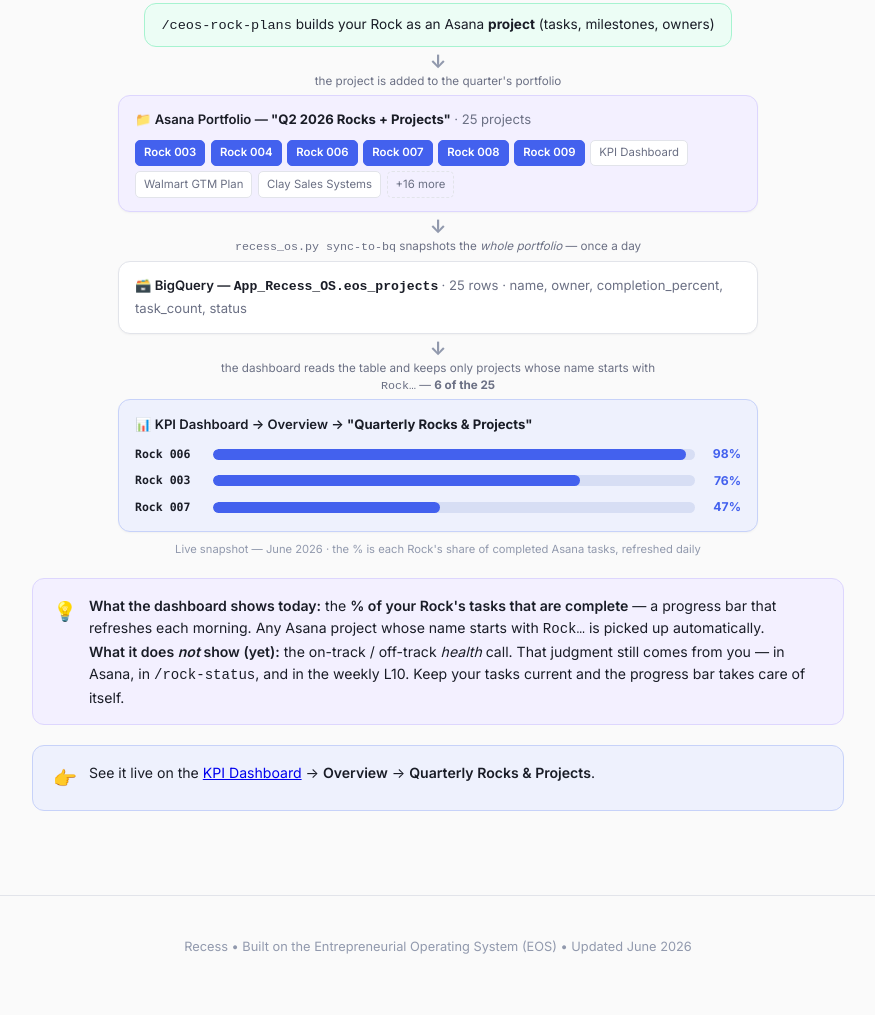
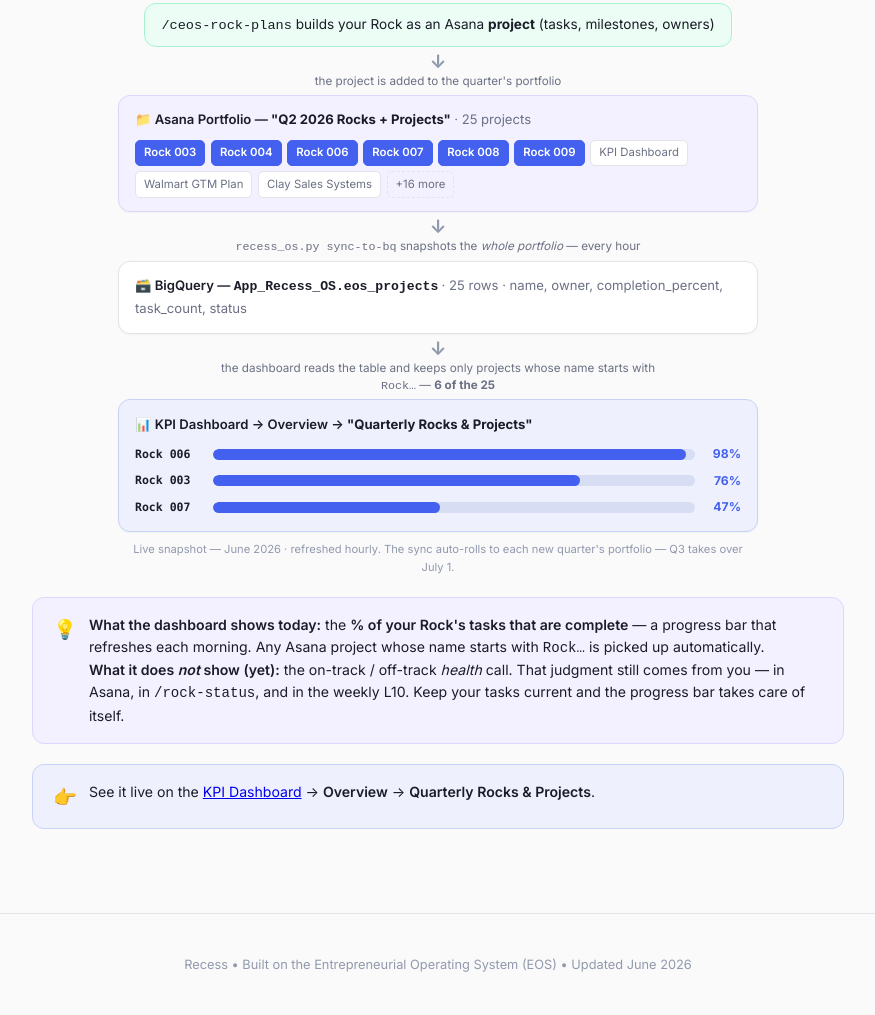
Before and after one commit to deucethevenow/recess-eos, a plain HTML site: page index.html in a window 1280 px wide. Shown: the part 8470-9485 px from the top of the page, without its empty margins (202-1077 px from the left). Drawn offline with Linux system fonts and the light colour scheme.

Commit message:
docs(eos-guide): sync-map is hourly (not daily) + note the portfolio auto-rolls each quarter
Corrects the sync cadence (the daily-sync-to-bq job is triggered hourly) and
adds that the sync auto-rolls to each new quarter's portfolio (Q3 takes over
July 1) — now that a resolver keeps RECESS_PROJECTS_PORTFOLIO_GID pointed at
the current quarter automatically.

Co-Authored-By: Claude Opus 4.8 (1M context) <noreply@anthropic.com>

```diff
--- a/index.html
+++ b/index.html
@@ -1240,7 +1240,7 @@
         </div>
       </div>
 
-      <div class="sync-down"><span><code>recess_os.py sync-to-bq</code> snapshots the <em>whole portfolio</em> &mdash; once a day</span></div>
+      <div class="sync-down"><span><code>recess_os.py sync-to-bq</code> snapshots the <em>whole portfolio</em> &mdash; every hour</span></div>
 
       <div class="sync-box">
         <div class="sync-box-head">&#128451;&#65039; BigQuery &mdash; <code>App_Recess_OS.eos_projects</code> <span class="muted">&middot; 25 rows &middot; name, owner, completion_percent, task_count, status</span></div>
@@ -1255,7 +1255,7 @@
         <div class="bar-row"><span class="bar-label">Rock 007</span><span class="bar-track"><span class="bar-fill" style="width:47%"></span></span><span class="bar-pct">47%</span></div>
       </div>
 
-      <div class="sync-caption">Live snapshot &mdash; June 2026 &middot; the % is each Rock's share of completed Asana tasks, refreshed daily</div>
+      <div class="sync-caption">Live snapshot &mdash; June 2026 &middot; refreshed hourly. The sync auto-rolls to each new quarter's portfolio &mdash; Q3 takes over July&nbsp;1.</div>
     </div>
 
     <div class="callout key">
```
